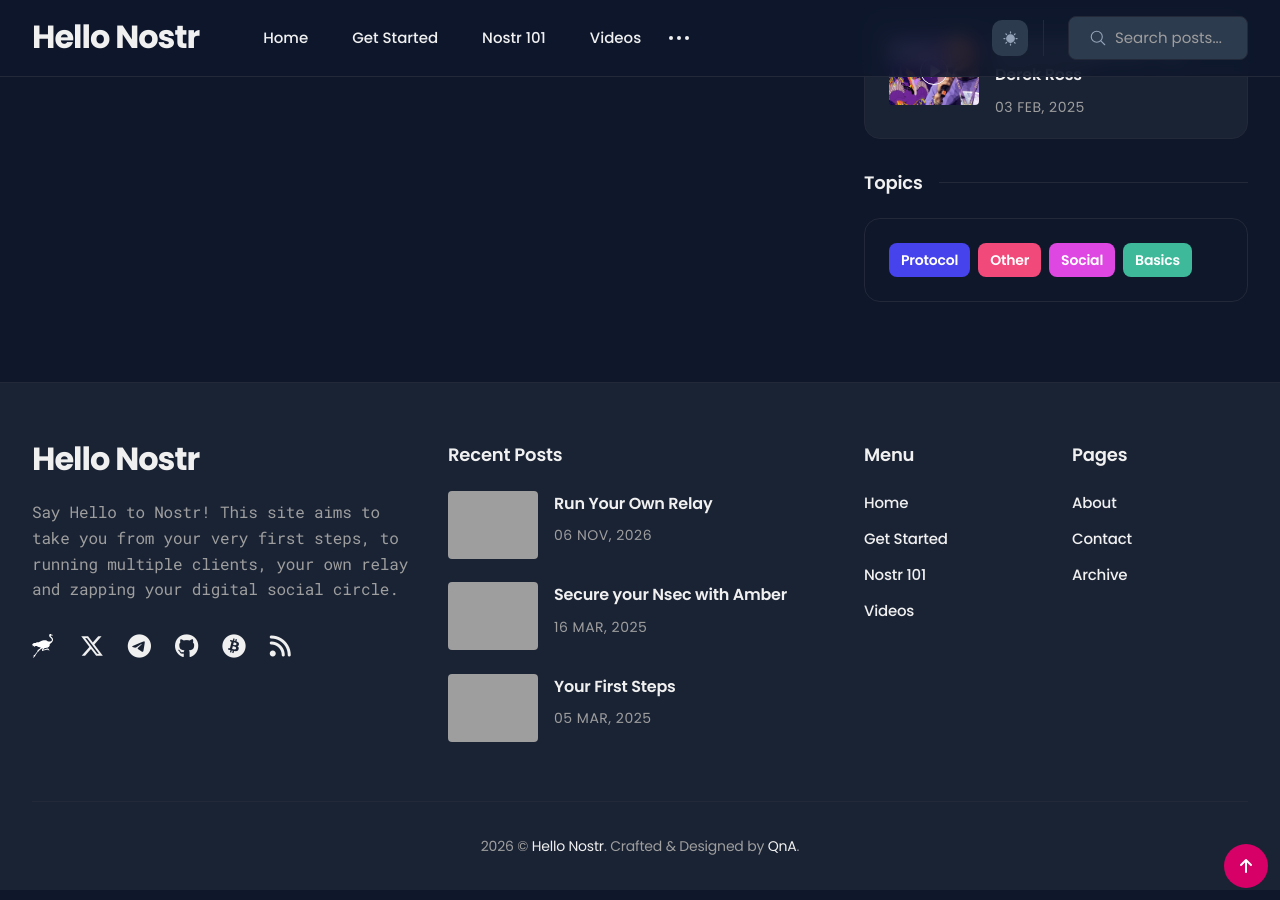
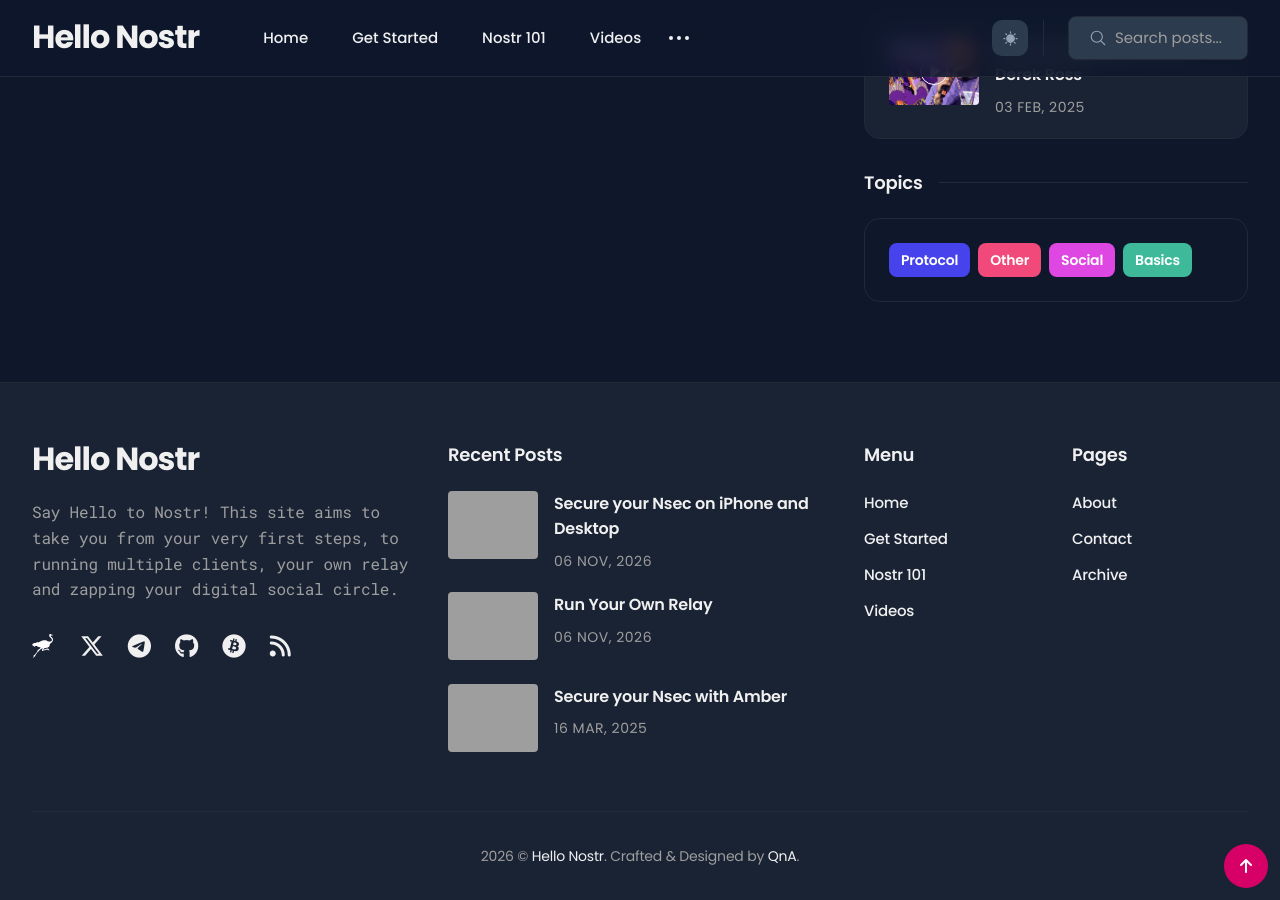
Before and after one commit to BitcoinQnA/Hello-Nostr, a Jekyll site: the page built from _pages/tags.html, in a window 1280 px wide and 900 px high, scrolled down 1131 px, cut to the strip 0-900 px from the top of the window. Built offline with Jekyll 4.4.1, drawn with Linux system fonts in a browser that asks for light colours; some of the changed lines change nothing that is shown; grey boxes are pictures that could not be loaded.

Commit message:
Add Secure your Nsec on iPhone and Desktop post
Covers NIP-07 browser extensions and NIP-46 remote signers, a Clave
walkthrough for iPhone, desktop extensions, and good key habits. Points
the Amber post's iPhone tip at the new guide instead of nsec.app.

```diff
--- a/_posts/2025-03-16-amber.md
+++ b/_posts/2025-03-16-amber.md
@@ -33,7 +33,7 @@
 2. Using this nsec to sign events for other Nostr clients on your phone
 
 {: .tip }
-Got an iPhone? Check out [nsec.app](https://nostrapps.com/nsec-app)
+Got an iPhone? Check out our guide to [securing your nsec on iPhone and desktop](/nsec-iphone-desktop)
 <br/>
 
 # Getting Started
--- /dev/null
+++ b/_posts/2026-11-06-nsec-iphone-desktop.md
@@ -0,0 +1,147 @@
+---
+layout: post
+title: Secure your Nsec on iPhone and Desktop
+description: Use Nostr apps on iPhone, Mac and PC without pasting your nsec into every one of them
+date: 2026-11-06 14:01:35 +0300
+image: '/images/signerhero.png'
+tags: [Other]
+tags_color: '#f14979'
+Author: QnA
+featured: False
+---
+
+Your nsec is the key to your Nostr account. Whoever holds it can post as you and read your private messages, and you can't change it like a password. Our [Amber](/amber) guide showed Android users how to keep it in one dedicated app and let every other client ask that app for signatures. This guide does the same for iPhone users and for anyone using Nostr in a desktop browser.
+
+The rule is the same everywhere: put your nsec in one trusted place, and never paste it into a new app just to try it out.
+
+![Two ways to keep your key out of apps](/images/signerdiagram.png)
+*Browser extensions and remote signers both keep your nsec in one place*
+
+# Two Ways to Sign Without Sharing Your Nsec
+
+**Browser extensions ([NIP-07](https://github.com/nostr-protocol/nips/blob/master/07.md)).** An extension in your web browser holds your nsec. When a Nostr website wants to post a note or like something on your behalf, it asks the extension to sign the event. The website never sees your key.
+
+**Remote signers ([NIP-46](https://github.com/nostr-protocol/nips/blob/master/46.md)).** A signer app, usually on your phone, holds your nsec. Any client on any device connects to it once, using a `bunker://` link or a `nostrconnect://` QR code. From then on, the client sends signing requests to your signer over a relay, and the signer sends back signed events. Amber works this way, and so does Clave on iPhone.
+
+{: .tip }
+A remote signer on your phone can sign for a web client on your computer, even when the two are miles apart. The requests travel over Nostr itself.
+
+<br/>
+
+# On iPhone: Clave
+
+[Clave](https://github.com/dmnyc/clave) is a free and open source remote signer for iPhone. It keeps your nsec in the iPhone Keychain and signs for other apps in the background, using a notification to wake itself when a request comes in. You can set how much each connected app is trusted, see a log of everything it signed, and disconnect an app with one tap.
+
+![Approving a request on iPhone](/images/signerphone.png)
+*Your iPhone as a signer*
+
+1. Install **Clave - Nostr Signer** from the App Store. It's free and needs iOS 17.6 or later.
+
+<div class="button-container">
+  <a
+    href="https://apps.apple.com/us/app/clave-nostr-signer/id6762104155"
+    target="_blank"
+    rel="noopener noreferrer"
+    class="hero__button button button--primary"
+  >Get Clave ⬇️ </a>
+</div>
+
+<br/>
+
+{:start="2"}
+2. Open Clave and allow notifications. Clave needs them to wake up and sign while it's in the background.
+
+{:start="3"}
+3. Create a new key, or import the nsec you already use. If you're importing, this should be the last time you ever paste it anywhere.
+
+{:start="4"}
+4. Tap **Connect** in Clave to get your `bunker://` link, or show it as a QR code.
+
+{:start="5"}
+5. In the client you want to use, choose its remote signer or 'bunker' login option and paste the link, or scan the QR code if the client is on another device.
+
+{:start="6"}
+6. Approve the connection in Clave. New connections start at a medium trust level, which you can change for each app in Clave at any time.
+
+Clave's developer lists these clients as working with it: [Nostur](https://nostur.com/) on iPhone, and [Primal](https://primal.net/), [Coracle](https://coracle.social/), [Jumble](https://jumble.social/), [noStrudel](https://nostrudel.ninja/), [YakiHonne](https://yakihonne.com/) and [zap.cooking](https://zap.cooking/) on the web.
+
+{: .note }
+Using Clave and a client on the same iPhone? Paste Clave's `bunker://` link into the client. The QR code flow (`nostrconnect://`) is less reliable on a single iPhone, because iOS pauses the client while you switch to Clave.
+
+Clave is still young. It has not had an independent security audit yet, and its connections all run through a single relay. Keep a backup of your nsec somewhere safe and offline, just as you would with any other signer.
+
+## Other iPhone Options
+
+- **[Nostash](https://apps.apple.com/app/nostash/id6744309333)** is a free Safari extension for iPhone, iPad and Mac. It works like the desktop extensions below, letting Nostr websites in Safari ask it for signatures. It needs iOS 18 or later, and at the time of writing it hasn't been updated since June 2025.
+- **nsec.app** is a web-based remote signer. It struggles on iPhone because iOS doesn't keep web apps running in the background, so it often can't respond to requests. We no longer recommend it for iPhone users.
+
+<br/>
+
+# On Desktop: Browser Extensions
+
+On a Mac, Windows or Linux computer, the simplest option is a browser extension. Install one, put your nsec in it, and log in to Nostr websites with the extension.
+
+- **[Alby](https://getalby.com/)** - a Lightning wallet extension for Chrome, Brave, Firefox and other browsers, which also signs Nostr events. A good choice if you already zap from your browser.
+- **[nos2x](https://github.com/fiatjaf/nos2x)** - a small, signing-only extension for Chrome and Chromium-based browsers.
+- **[nos2x-fox](https://addons.mozilla.org/en-US/firefox/addon/nos2x-fox/)** - the Firefox version of nos2x. It also works in Firefox on Android.
+
+1. Install one of the extensions above from your browser's official extension store.
+2. Open the extension and import your nsec, or create a new key.
+3. On a Nostr website, choose the option to log in with a browser extension. The extension may ask you to allow the website to see your public key.
+4. When you post, like or zap, the extension asks you to approve the signature. Most extensions let you remember your choice for a site, so you aren't asked every time.
+
+{: .caution }
+Only install extensions from your browser's official store or the developer's own site. A fake 'Nostr signer' extension is an easy way to steal keys.
+
+<br/>
+
+## Or Use Your Phone as the Signer
+
+If you'd rather your nsec never touches your computer at all, keep it on your phone and sign from there. Paste your signer's `bunker://` link into the website's remote signer login. Amber can also scan the QR code the website shows. Our [Amber guide](/amber#using-amber-with-a-web-client) walks through this with Coracle.
+
+Some websites only support extension logins. On Firefox, [Bark](https://addons.mozilla.org/en-US/firefox/addon/bark-nostr/) bridges the gap: it acts as an extension for the website, but passes every signing request on to the remote signer on your phone.
+
+<br/>
+
+# Which Should I Use?
+
+| You use Nostr on | Keep your nsec in | Type |
+|------------------|-------------------|------|
+| Android | [Amber](/amber) | Remote signer |
+| iPhone | Clave | Remote signer |
+| Desktop browser | Alby, nos2x or nos2x-fox | Browser extension |
+| Desktop browser, no key on your computer | Amber or Clave on your phone | Remote signer |
+
+# Good Habits
+
+- **One home for your nsec.** Keep it in a single signer and connect everything else to that signer.
+- **Back it up offline.** Write it down, or save it as an `ncryptsec` ([NIP-49](https://github.com/nostr-protocol/nips/blob/master/49.md)), a copy of your key locked with a password. Store the backup somewhere other than your phone.
+- **Review your connections.** Every so often, open your signer and disconnect apps you no longer use.
+- **Try new apps safely.** Log in with your signer, never with your nsec. If an app only accepts a pasted nsec, try it with a throwaway account first.
+
+> Private keys should be exposed to as few systems as possible as each system adds to the attack surface
+>
+> <cite>– NIP-46</cite>
+
+---
+
+If you found this post useful, please share it with your peers and consider following and zapping me on Nostr. If you write to me and let me know
+that you found me via this post, I'll be sure to Zap you back! ⚡️
+
+<div class="button-container">
+  <button
+    id="nostr-zap-target"
+    class="hero__button button button--primary nostr-zap-button nostr-zap-button--primary"
+    data-npub="npub15c88nc8d44gsp4658dnfu5fahswzzu8gaxm5lkuwjud068swdqfspxssvx"
+    data-relays="wss://relay.damus.io,wss://relay.snort.social,wss://nostr.wine,wss://relay.nostr.band"
+  >
+    Zap Me ⚡️
+  </button>
+
+  <a
+    href="https://primal.net/p/npub15c88nc8d44gsp4658dnfu5fahswzzu8gaxm5lkuwjud068swdqfspxssvx"
+    target="_blank"
+    rel="noopener noreferrer"
+    class="hero__button button button--primary"
+  >Follow Me ✅</a>
+</div>
```
Also changed, not shown: images/signerdiagram.png (added), 2 other files.
